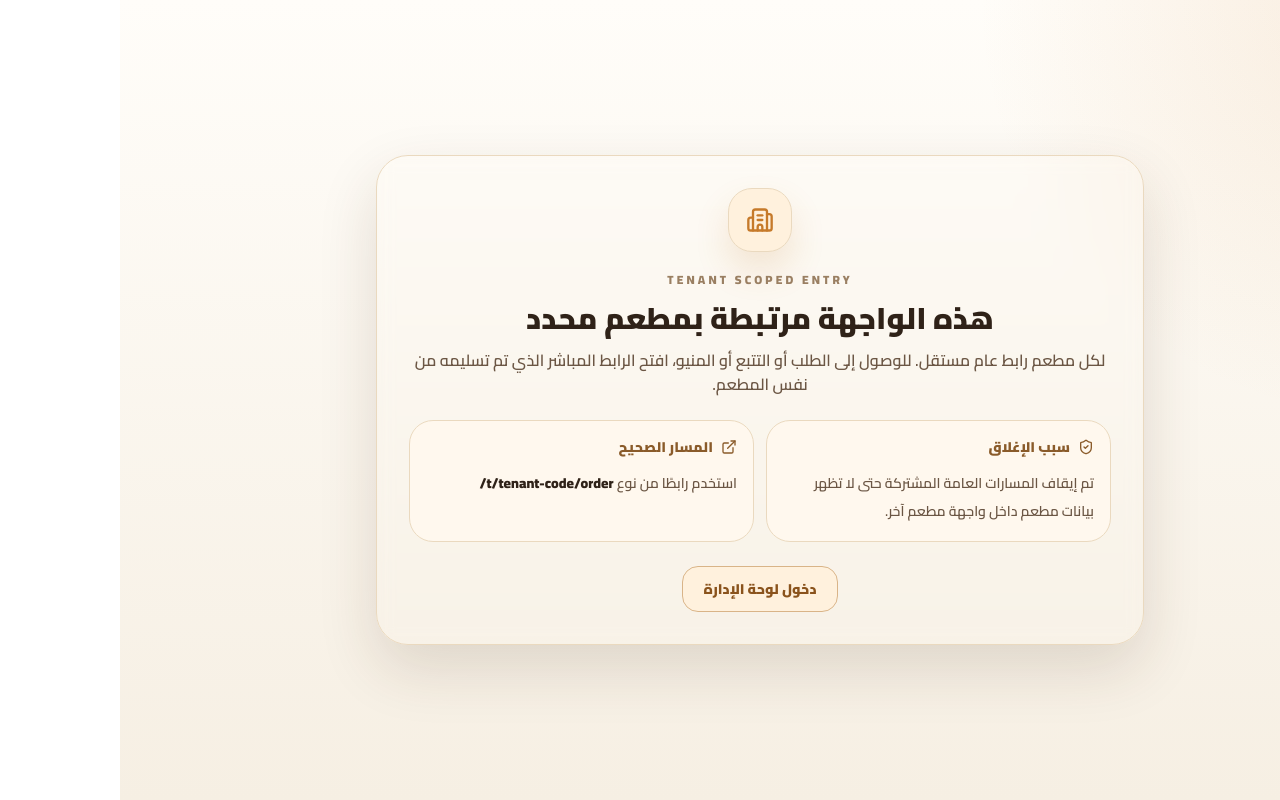
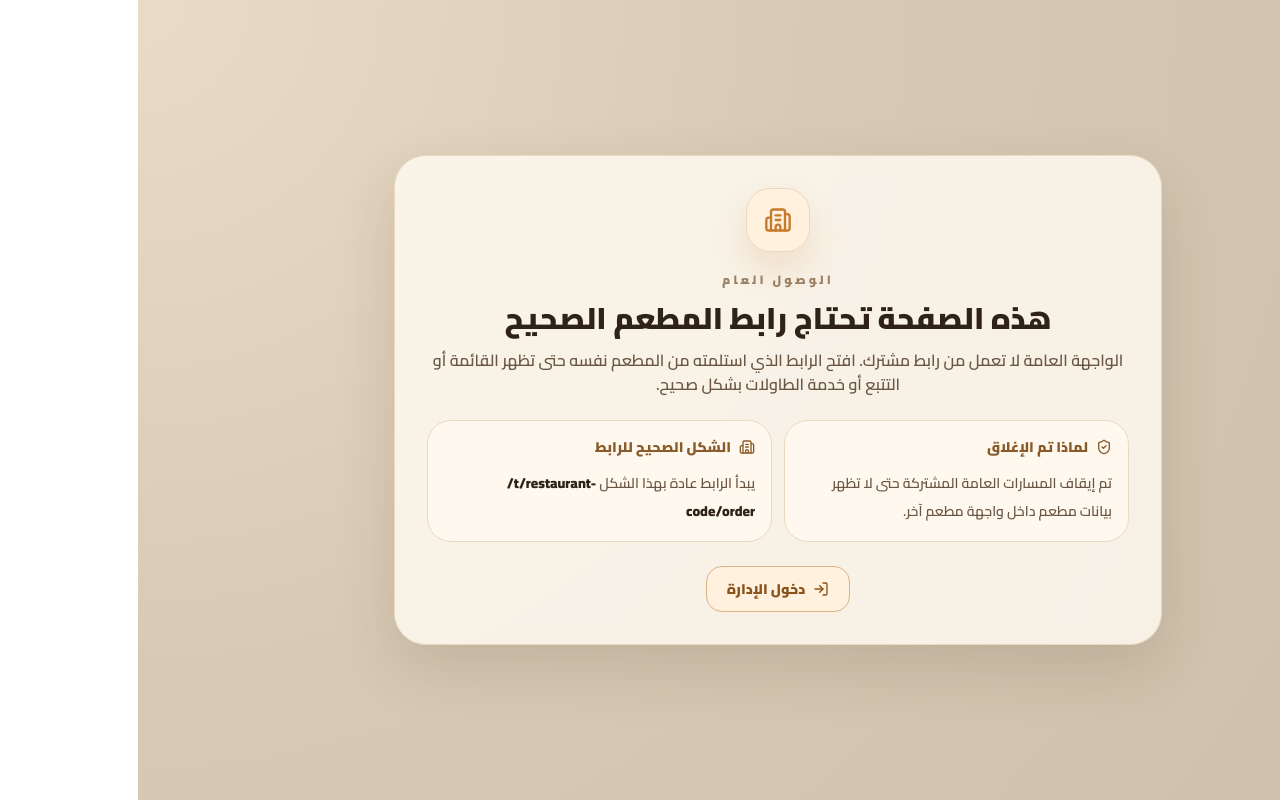
Before and after one commit to systemorkestrix-pixel/ORK-rest, a React (Vite) app: page / in a window 1280 px wide. Built offline with nearby package versions, Linux system fonts and the light colour scheme; no server answers.

Commit message:
Add files via upload

```diff
--- a/src/modules/public/TenantScopeRequiredPage.tsx
+++ b/src/modules/public/TenantScopeRequiredPage.tsx
@@ -1,24 +1,56 @@
-import { Building2, ExternalLink, ShieldCheck } from 'lucide-react';
-import { Link } from 'react-router-dom';
+import { Building2, LogIn, ShieldCheck } from 'lucide-react';
+import { useEffect, useMemo } from 'react';
+import { Link, useLocation, useNavigate } from 'react-router-dom';
 
 export function TenantScopeRequiredPage() {
+  const location = useLocation();
+  const navigate = useNavigate();
+
+  const tenantTargetPath = useMemo(() => {
+    if (typeof window === 'undefined') {
+      return null;
+    }
+    const tenantCode = window.sessionStorage.getItem('active_tenant_code')?.trim();
+    if (!tenantCode) {
+      return null;
+    }
+
+    const rawPath = location.pathname;
+    const suffix =
+      rawPath === '/menu'
+        ? 'menu'
+        : rawPath === '/track' || rawPath === '/tracking'
+          ? 'track'
+          : rawPath === '/public/tables'
+            ? 'public/tables'
+            : 'order';
+
+    return `/t/${encodeURIComponent(tenantCode)}/${suffix}`;
+  }, [location.pathname]);
+
+  useEffect(() => {
+    if (!tenantTargetPath) {
+      return;
+    }
+    navigate(tenantTargetPath, { replace: true });
+  }, [navigate, tenantTargetPath]);
+
   return (
     <div
       dir="rtl"
-      className="min-h-screen bg-[radial-gradient(circle_at_top_right,rgba(214,149,80,0.16),transparent_28%),linear-gradient(180deg,#fffdf9_0%,#f6efe3_100%)] px-4 py-10 text-[#2f2218]"
+      className="min-h-screen bg-transparent px-4 py-10 text-[var(--app-text)]"
     >
       <div className="mx-auto flex min-h-[calc(100vh-5rem)] max-w-3xl items-center justify-center">
-        <section className="w-full rounded-[32px] border border-[#ead9bf] bg-white/88 p-6 shadow-[0_24px_60px_rgba(70,45,20,0.14)] backdrop-blur md:p-8">
+        <section className="w-full rounded-[32px] border border-[#ead9bf] bg-white/90 p-6 shadow-[0_24px_60px_rgba(70,45,20,0.14)] backdrop-blur md:p-8">
           <div className="mx-auto flex h-16 w-16 items-center justify-center rounded-[24px] border border-[#ead9bf] bg-[#fff1dd] text-[#c67a2a] shadow-[0_18px_34px_rgba(198,122,42,0.16)]">
             <Building2 className="h-7 w-7" />
           </div>
 
           <div className="mt-5 text-center">
-            <p className="text-xs font-black tracking-[0.26em] text-[#9a7f62]">TENANT SCOPED ENTRY</p>
-            <h1 className="mt-3 text-2xl font-black text-[#2f2218] md:text-3xl">هذه الواجهة مرتبطة بمطعم محدد</h1>
+            <p className="text-xs font-black tracking-[0.26em] text-[#9a7f62]">الوصول العام</p>
+            <h1 className="mt-3 text-2xl font-black text-[#2f2218] md:text-3xl">هذه الصفحة تحتاج رابط المطعم الصحيح</h1>
             <p className="mt-3 text-sm font-semibold leading-7 text-[#6b5644] md:text-base">
-              لكل مطعم رابط عام مستقل. للوصول إلى الطلب أو التتبع أو المنيو، افتح الرابط المباشر الذي تم تسليمه من نفس
-              المطعم.
+              الواجهة العامة لا تعمل من رابط مشترك. افتح الرابط الذي استلمته من المطعم نفسه حتى تظهر القائمة أو التتبع أو خدمة الطاولات بشكل صحيح.
             </p>
           </div>
 
@@ -26,7 +58,7 @@ export function TenantScopeRequiredPage() {
             <article className="rounded-[24px] border border-[#ead9bf] bg-[#fff8ee] p-4">
               <div className="flex items-center gap-2 text-[#8a5b2a]">
                 <ShieldCheck className="h-4 w-4" />
-                <span className="text-sm font-black">سبب الإغلاق</span>
+                <span className="text-sm font-black">لماذا تم الإغلاق</span>
               </div>
               <p className="mt-3 text-sm font-semibold leading-7 text-[#6b5644]">
                 تم إيقاف المسارات العامة المشتركة حتى لا تظهر بيانات مطعم داخل واجهة مطعم آخر.
@@ -35,11 +67,11 @@ export function TenantScopeRequiredPage() {
 
             <article className="rounded-[24px] border border-[#ead9bf] bg-[#fff8ee] p-4">
               <div className="flex items-center gap-2 text-[#8a5b2a]">
-                <ExternalLink className="h-4 w-4" />
-                <span className="text-sm font-black">المسار الصحيح</span>
+                <Building2 className="h-4 w-4" />
+                <span className="text-sm font-black">الشكل الصحيح للرابط</span>
               </div>
               <p className="mt-3 text-sm font-semibold leading-7 text-[#6b5644]">
-                استخدم رابطًا من نوع <span dir="ltr" className="font-black text-[#2f2218]">/t/tenant-code/order</span>
+                يبدأ الرابط عادة بهذا الشكل <span dir="ltr" className="font-black text-[#2f2218]">/t/restaurant-code/order</span>
               </p>
             </article>
           </div>
@@ -47,9 +79,10 @@ export function TenantScopeRequiredPage() {
           <div className="mt-6 flex justify-center">
             <Link
               to="/manager/login"
-              className="inline-flex min-h-[46px] items-center justify-center rounded-2xl border border-[#d9b488] bg-[#fff1dd] px-5 text-sm font-black text-[#8a531c] transition hover:bg-[#ffe7c7]"
+              className="inline-flex min-h-[46px] items-center justify-center gap-2 rounded-2xl border border-[#d9b488] bg-[#fff1dd] px-5 text-sm font-black text-[#8a531c] transition hover:bg-[#ffe7c7]"
             >
-              دخول لوحة الإدارة
+              <LogIn className="h-4 w-4" />
+              <span>دخول الإدارة</span>
             </Link>
           </div>
         </section>
```
